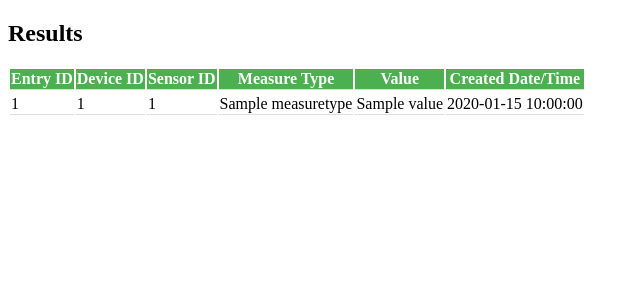
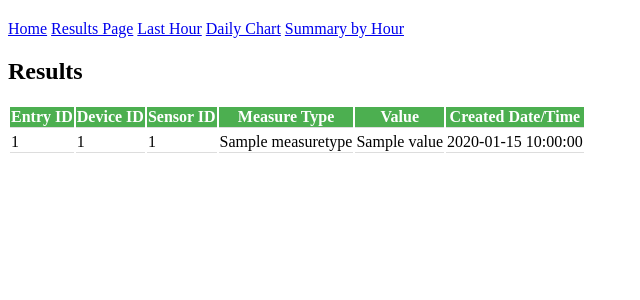
Before and after one commit to tmassey101/GardenProject, a Flask app: template templates/results.html in a window 1280 px wide. Shown: the part 47-347 px from the top of the page, without its empty margins (0-640 px from the left). Run offline with Flask 2, Linux system fonts and the light colour scheme; the template is opened without the code that fills it: most values are stand-ins (such as "Sample title", 1, 10 or a date in 2020); some libraries are stand-ins or nearby versions.

Commit message:
Added daily by hour summary

```diff
--- a/application.py
+++ b/application.py
@@ -57,10 +57,34 @@ def raw():
 
     return str(data)
 
-@app.route("/charttest", methods=["GET", "POST"])
-def charttest():
+@app.route("/charttest/", methods=["GET", "POST"])
+def hourlyChart():
 
+    title = "Hourly Chart"
+    chartType = "'line'"
     data = db.execute("SELECT id, value, created FROM sensorinputs WHERE created >= NOW() - INTERVAL '60 minutes' ORDER BY created ASC;").fetchall()
+
+
+    values = []
+    id = []
+    labels = []
+
+    for i in data:
+        id.append(int(i[0]))
+        values.append(float(i[1]))
+        labels.append(i[2].strftime("%c"))
+
+    print(type(id), type(values), type(labels))
+
+
+    return render_template('charttest.html', labels=labels, values=values, title=title, chartType=chartType)
+
+@app.route("/charttest/daily", methods=["GET", "POST"])
+def dailyChart():
+
+    title = "Daily Chart"
+    chartType = "'line'"
+    data = db.execute("SELECT id, value, created FROM sensorinputs WHERE created >= NOW() - INTERVAL '24 hours' ORDER BY created ASC;").fetchall()
 
     values = []
     id = []
@@ -77,4 +101,28 @@ def charttest():
     print(labels[2])
 
 
-    return render_template('charttest.html', data = data, id=id, labels=labels, values=values)
+    return render_template('charttest.html', labels=labels, values=values, chartType=chartType)
+
+@app.route("/charttest/dailyByHr", methods=["GET", "POST"])
+def dailyChartByHr():
+
+    title = "By Hour Chart"
+    chartType = "'line'"
+    data = db.execute("select date_trunc('hour', created - interval '1 minutes') as interv_start, date_trunc('hour', created - interval '1 minutes')  + interval '1 hours' as interv_end, avg(value) from sensorinputs where created >= NOW() - INTERVAL '24 hours' group by date_trunc('hour', created - interval '1 minutes') order by interv_start;").fetchall()
+
+    values = []
+    id = []
+    labels = []
+
+    for i in data:
+
+        values.append(float(i[2]))
+        labels.append(i[1].strftime("%c"))
+
+    print(type(id), type(values), type(labels))
+
+    print(values[2])
+    print(labels[2])
+
+
+    return render_template('charttest.html', labels=labels, values=values, chartType=chartType)
--- a/templates/index.html
+++ b/templates/index.html
@@ -15,7 +15,5 @@
 
 {% block content %}
 
-<a href="./results">Results Page</a>
-<a href="./charttest">Chart Test</a>
 
-{% endblock %}This is Tim's Garden Project
+{% endblock %}
--- a/templates/layout.html
+++ b/templates/layout.html
@@ -12,11 +12,19 @@
 
     <section class="content">
     <header>
-        {% block header %}{% endblock %}
+        {% block header %}Home Page Header{% endblock %}
     </header>
+    <a href="../">Home</a>
+    <a href="../results">Results Page</a>
+    <a href="../charttest">Last Hour</a>
+    <a href="../charttest/daily">Daily Chart</a>
+    <a href="../charttest/dailyByHr">Summary by Hour</a>
+
     {% for message in get_flashed_messages() %}
         <div class="flash">{{ message }}</div>
     {% endfor %}
     {% block content %}{% endblock %}
     </section>
+
+
 </body>
```
Also changed, not shown: templates/charttest.html (+5 -5 lines).
